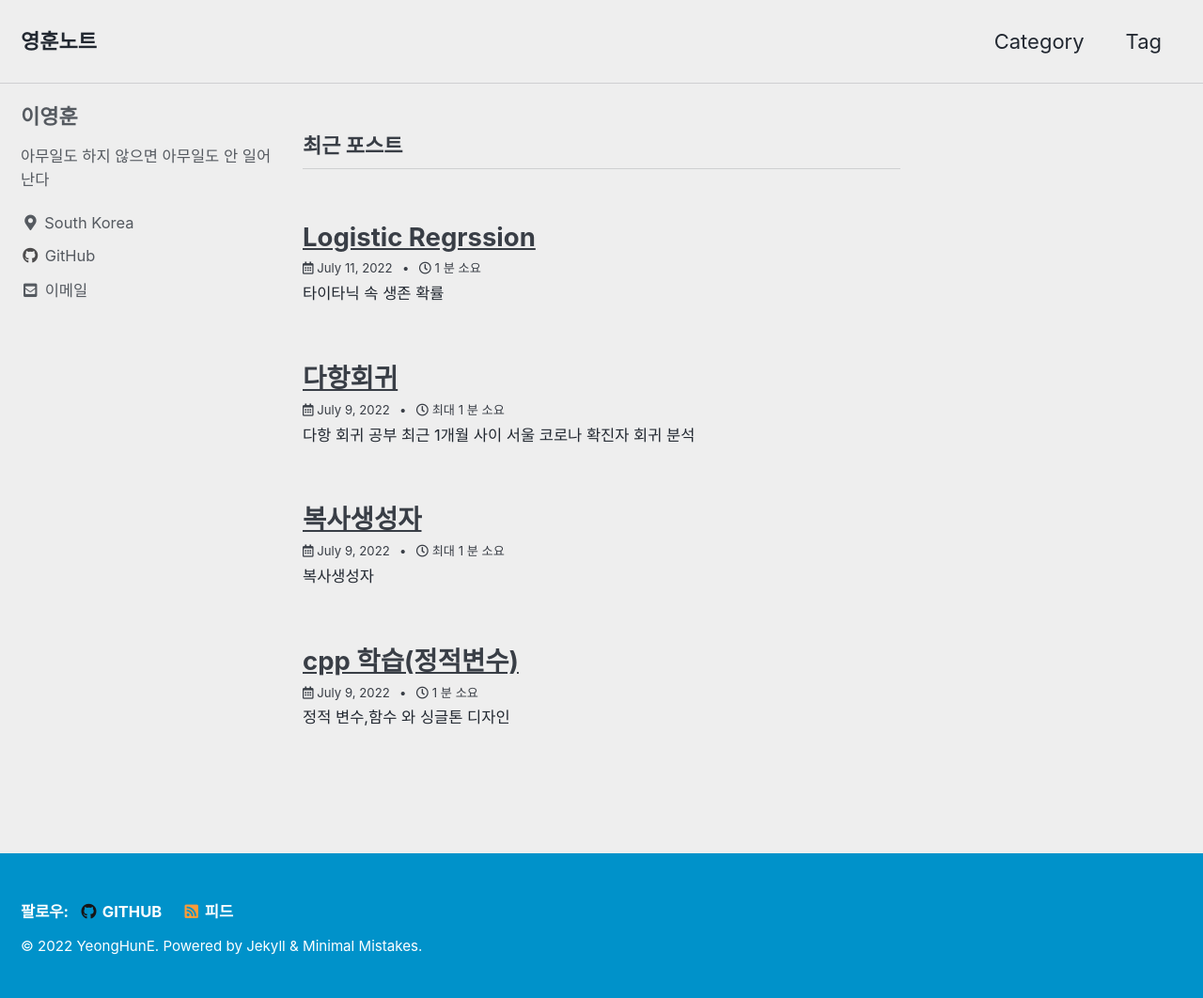
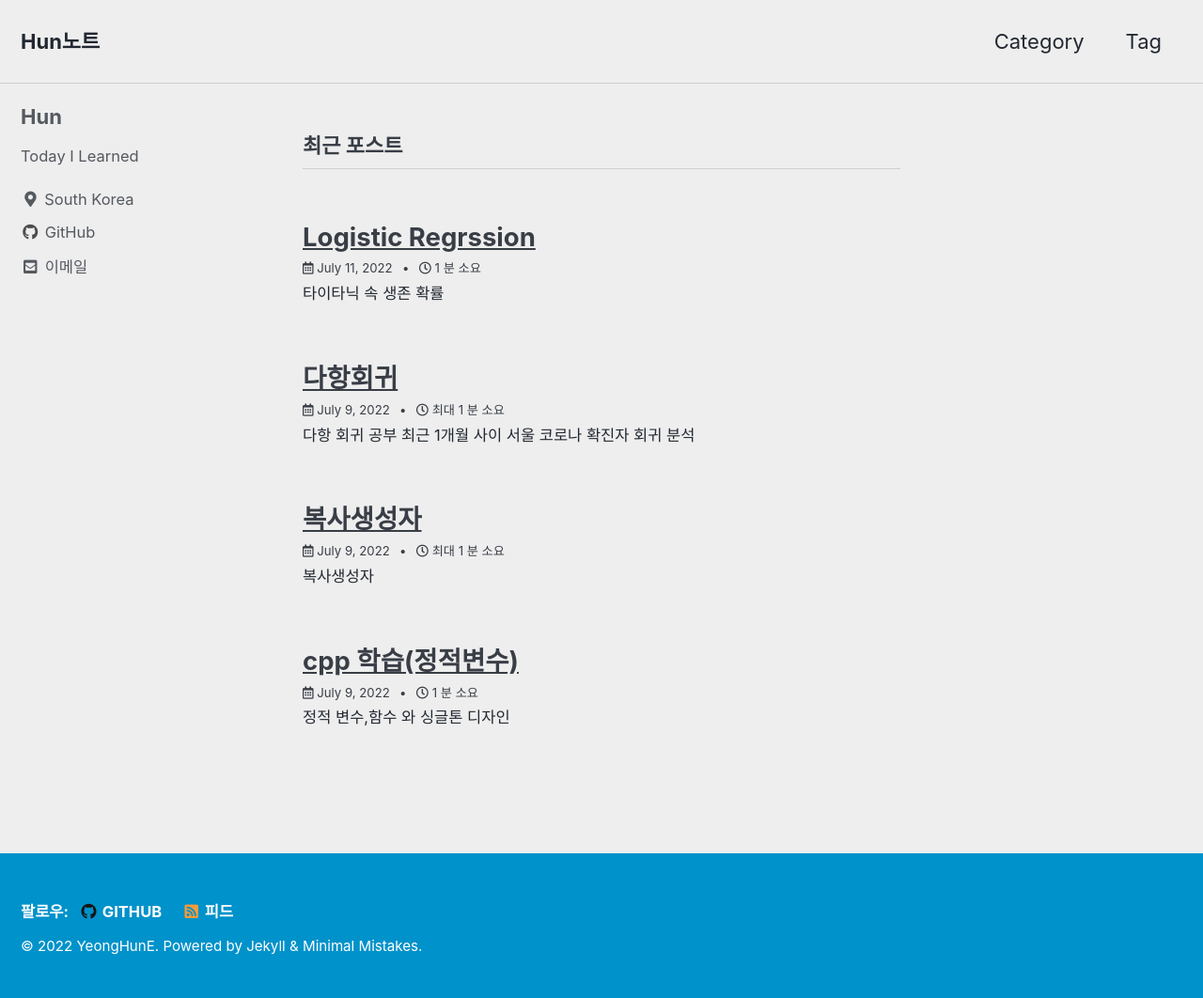
Before and after one commit to yeonghune/yeonghune.github.io, a Jekyll site: the page built from index.html, in a window 1280 px wide. Shown: the whole page at 94% size. Built offline with Jekyll 4.4.1, drawn with Linux system fonts in a browser that asks for light colours; cached includes are drawn as plain includes; the list of posts is cut into pages by our own code.

Commit message:
Update _config.yml

```diff
--- a/_config.yml
+++ b/_config.yml
@@ -16,11 +16,11 @@ minimal_mistakes_skin    : "air" # "air", "aqua", "contrast", "dark", "dirt", "n
 
 # Site Settings
 locale                   : "ko-KR"
-title                    : "영훈노트"
+title                    : "Hun노트"
 title_separator          : "|"
 subtitle                 : #
 name                     : "YeongHunE"
-description              : "영훈의 블로그 입니다."
+description              : "Today I Learned"
 url                      : "https://yeonghune.github.io/"
 baseurl                  : # the subpath of your site, e.g. "/blog"
 repository               : # GitHub username/repo-name e.g. "mmistakes/minimal-mistakes"
@@ -104,9 +104,9 @@ analytics:
 
 # Site Author
 author:
-  name             : "이영훈"
+  name             : "Hun"
   avatar           : # path of avatar image, e.g. "/assets/images/bio-photo.jpg"
-  bio              : "아무일도 하지 않으면 아무일도 안 일어난다"
+  bio              : "Today I Learned"
   location         : "South Korea"
   email            : "dudgns3781@gmail.com"
   links:
```
